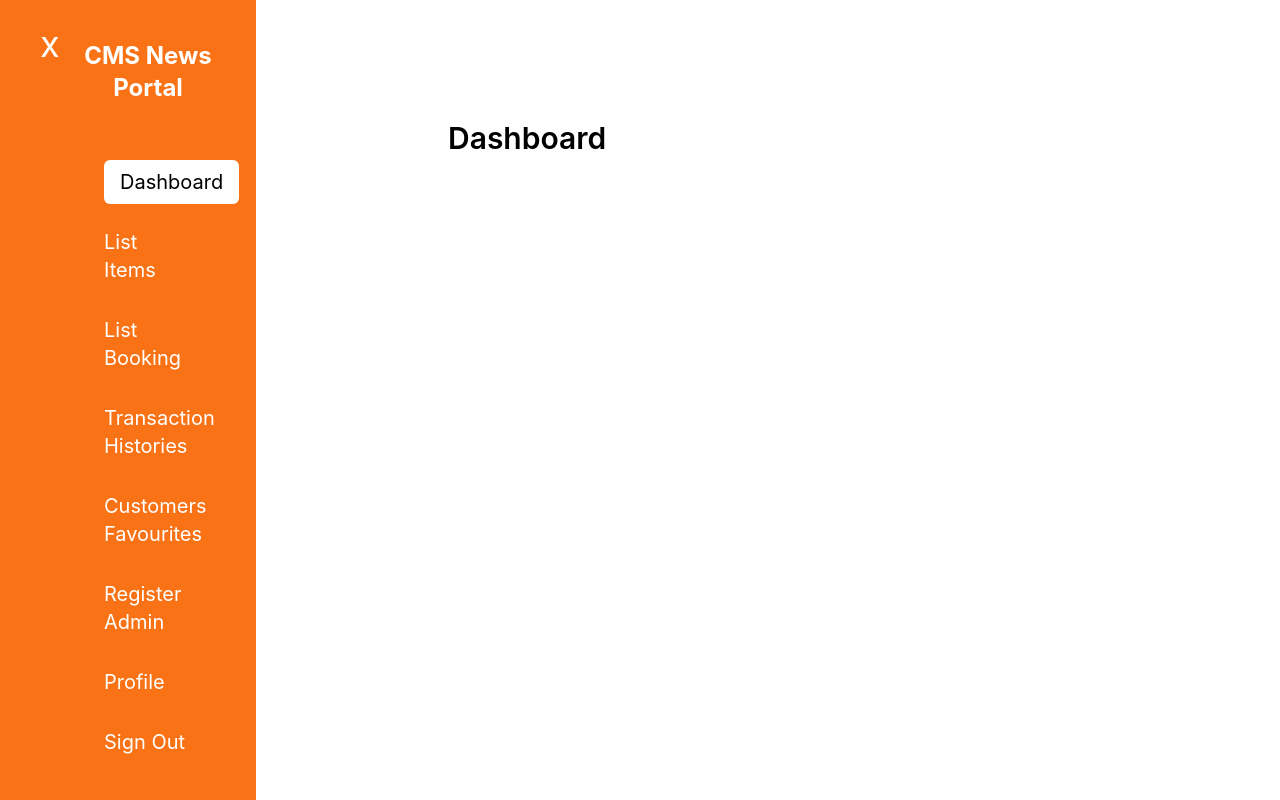
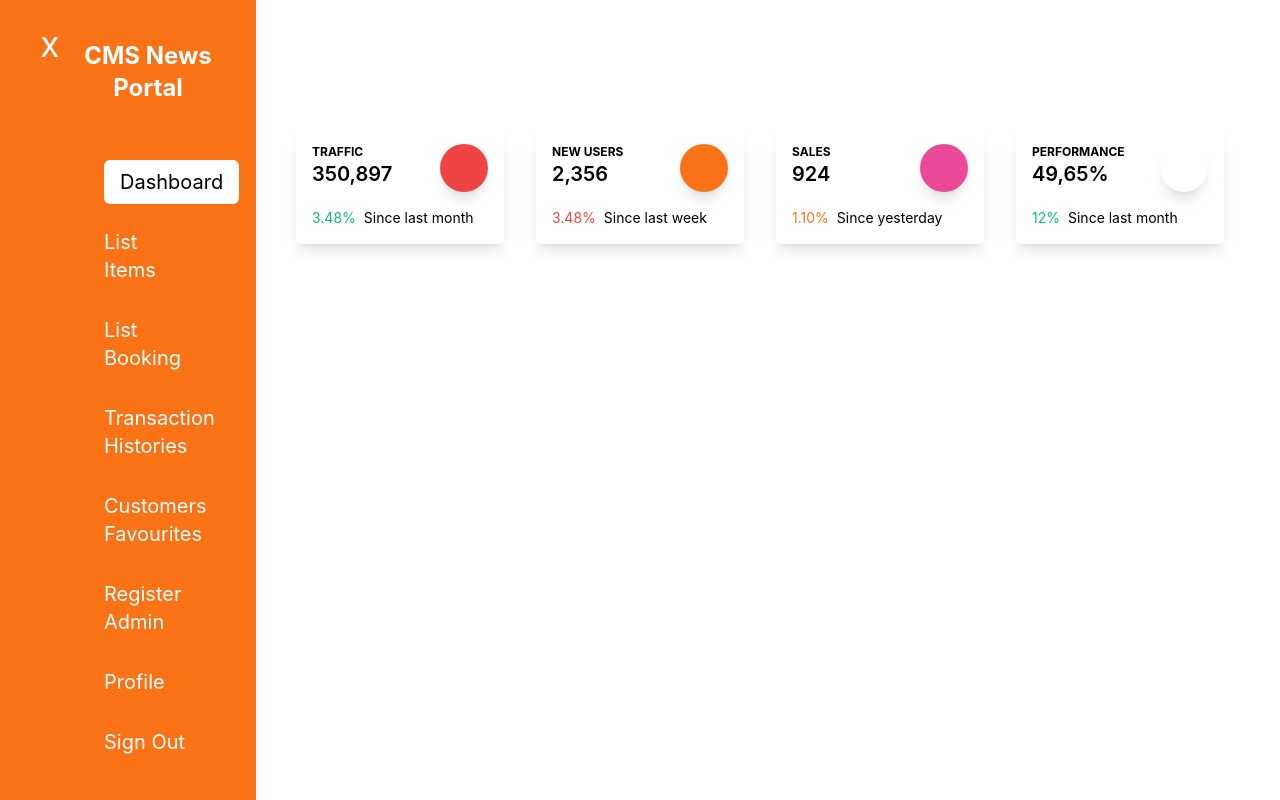
Before and after one commit to Antreee/Antreee-Client-Admin, a React (Create React App) app in the folder cms-client-admin/: page / in a window 1280 px wide. Built offline with nearby package versions, Linux system fonts and the light colour scheme; sample sign-in values are in the browser's storage.

Commit message:
update layout

```diff
--- /dev/null
+++ b/cms-client-admin/src/components/CardStats.jsx
@@ -0,0 +1,83 @@
+import React from "react";
+import PropTypes from "prop-types";
+
+export default function CardStats({
+  statSubtitle,
+  statTitle,
+  statArrow,
+  statPercent,
+  statPercentColor,
+  statDescripiron,
+  statIconName,
+  statIconColor,
+}) {
+  return (
+    <>
+      <div className="relative flex flex-col min-w-0 break-words bg-white rounded mb-6 xl:mb-0 shadow-lg">
+        <div className="flex-auto p-4">
+          <div className="flex flex-wrap">
+            <div className="relative w-full pr-4 max-w-full flex-grow flex-1">
+              <h5 className="text-blueGray-400 uppercase font-bold text-xs">
+                {statSubtitle}
+              </h5>
+              <span className="font-semibold text-xl text-blueGray-700">
+                {statTitle}
+              </span>
+            </div>
+            <div className="relative w-auto pl-4 flex-initial">
+              <div
+                className={
+                  "text-white p-3 text-center inline-flex items-center justify-center w-12 h-12 shadow-lg rounded-full " +
+                  statIconColor
+                }
+              >
+                <i className={statIconName}></i>
+              </div>
+            </div>
+          </div>
+          <p className="text-sm text-blueGray-400 mt-4">
+            <span className={statPercentColor + " mr-2"}>
+              <i
+                className={
+                  statArrow === "up"
+                    ? "fas fa-arrow-up"
+                    : statArrow === "down"
+                    ? "fas fa-arrow-down"
+                    : ""
+                }
+              ></i>{" "}
+              {statPercent}%
+            </span>
+            <span className="whitespace-nowrap">{statDescripiron}</span>
+          </p>
+        </div>
+      </div>
+    </>
+  );
+}
+
+CardStats.defaultProps = {
+  statSubtitle: "Traffic",
+  statTitle: "350,897",
+  statArrow: "up",
+  statPercent: "3.48",
+  statPercentColor: "text-emerald-500",
+  statDescripiron: "Since last month",
+  statIconName: "far fa-chart-bar",
+  statIconColor: "bg-red-500",
+};
+
+CardStats.propTypes = {
+  statSubtitle: PropTypes.string,
+  statTitle: PropTypes.string,
+  statArrow: PropTypes.oneOf(["up", "down"]),
+  statPercent: PropTypes.string,
+  // can be any of the text color utilities
+  // from tailwindcss
+  statPercentColor: PropTypes.string,
+  statDescripiron: PropTypes.string,
+  statIconName: PropTypes.string,
+  // can be any of the background color utilities
+  // from tailwindcss
+  statIconColor: PropTypes.string,
+};
--- a/cms-client-admin/src/components/Sidebar.jsx
+++ b/cms-client-admin/src/components/Sidebar.jsx
@@ -40,7 +40,7 @@ const Sidebar = () => {
       )}
 
       <div
-        className={`top-0 left-0 w-[20vw]  bg-orange-500  p-10 pl-20 text-white fixed h-full z-40 ease-in-out duration-300 ${
+        className={`top-0 left-0 w-[20vw] bg-orange-500  p-10 pl-20 text-white fixed h-full z-40 ease-in-out duration-300 ${
           showSidebar ? "translate-x-0 " : "translate-y-full"
         }`}
       >
--- a/cms-client-admin/src/views/DashboardPage.jsx
+++ b/cms-client-admin/src/views/DashboardPage.jsx
@@ -1,8 +1,7 @@
 // import ProductTableRow from "../components/ProductTableRow";
+import CardStats from "../components/CardStats";
 
 export default function DashboardPage() {
-
-
   // if (showCreateProduct) {
   //   return <ProductForm changeView={changeView}>Create Product</ProductForm>;
   // }
@@ -24,11 +23,64 @@ export default function DashboardPage() {
   // }
 
   return (
-    <section className="flex flex-col p-4 px-12 pt-10 md:pt-10 md:px-10 ml-96 mt-20 mb-10">
-      <div className="justify-between flex mb-6 mr-12 ml-6 items-end">
-        <h1 className="text-3xl font-semibold">Dashboard</h1>
+    <>
+      <div className="relative bg-lightBlue-600 md:pt-32 pb-32 pt-12">
+        <div className="container px-4 md:px-10 mx-auto w-full">
+          <div className="ml-60">
+            {/* Card stats */}
+            <div className="flex flex-wrap">
+              <div className="w-full lg:w-6/12 xl:w-3/12 px-4">
+                <CardStats
+                  statSubtitle="TRAFFIC"
+                  statTitle="350,897"
+                  statArrow="up"
+                  statPercent="3.48"
+                  statPercentColor="text-emerald-500"
+                  statDescripiron="Since last month"
+                  statIconName="far fa-chart-bar"
+                  statIconColor="bg-red-500"
+                />
+              </div>
+              <div className="w-full lg:w-6/12 xl:w-3/12 px-4">
+                <CardStats
+                  statSubtitle="NEW USERS"
+                  statTitle="2,356"
+                  statArrow="down"
+                  statPercent="3.48"
+                  statPercentColor="text-red-500"
+                  statDescripiron="Since last week"
+                  statIconName="fas fa-chart-pie"
+                  statIconColor="bg-orange-500"
+                />
+              </div>
+              <div className="w-full lg:w-6/12 xl:w-3/12 px-4">
+                <CardStats
+                  statSubtitle="SALES"
+                  statTitle="924"
+                  statArrow="down"
+                  statPercent="1.10"
+                  statPercentColor="text-orange-500"
+                  statDescripiron="Since yesterday"
+                  statIconName="fas fa-users"
+                  statIconColor="bg-pink-500"
+                />
+              </div>
+              <div className="w-full lg:w-6/12 xl:w-3/12 px-4">
+                <CardStats
+                  statSubtitle="PERFORMANCE"
+                  statTitle="49,65%"
+                  statArrow="up"
+                  statPercent="12"
+                  statPercentColor="text-emerald-500"
+                  statDescripiron="Since last month"
+                  statIconName="fas fa-percent"
+                  statIconColor="bg-lightBlue-500"
+                />
+              </div>
+            </div>
+          </div>
+        </div>
       </div>
-
-    </section>
+    </>
   );
 }
```
